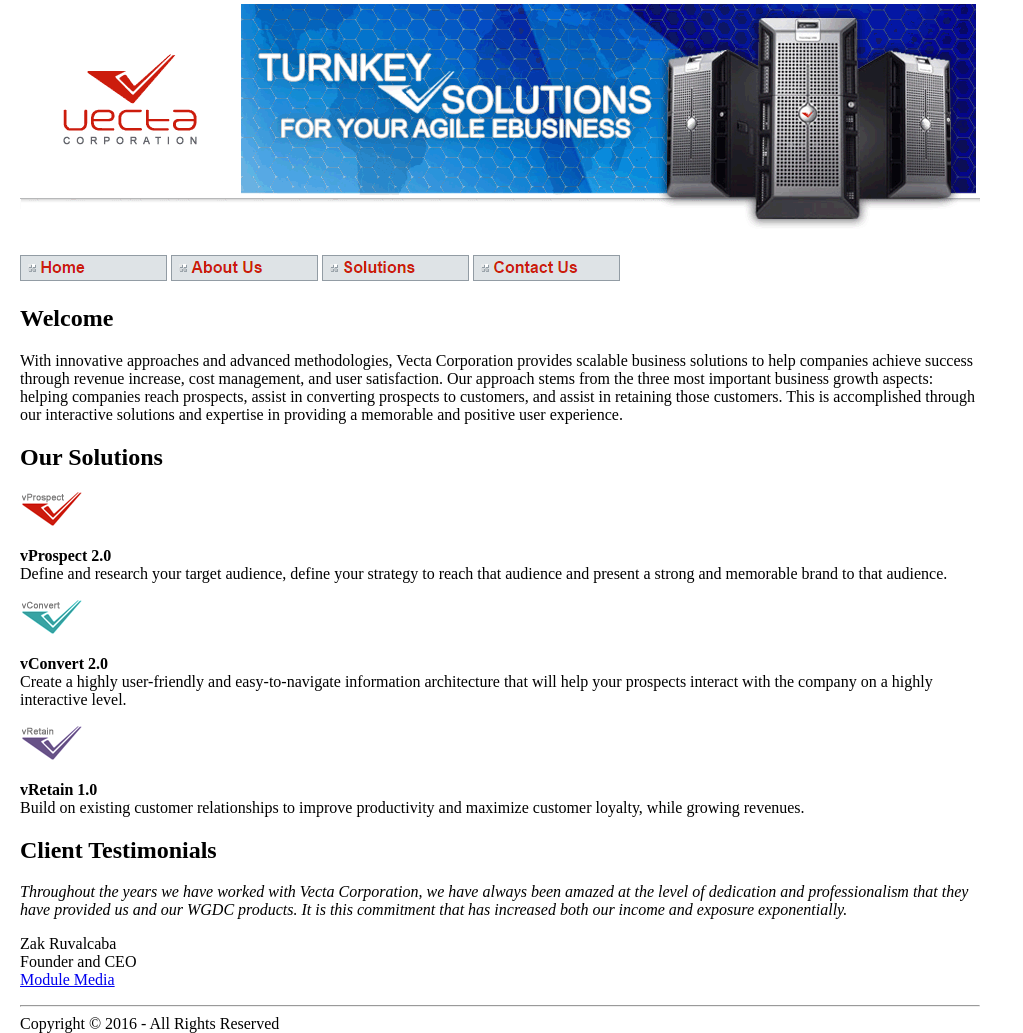
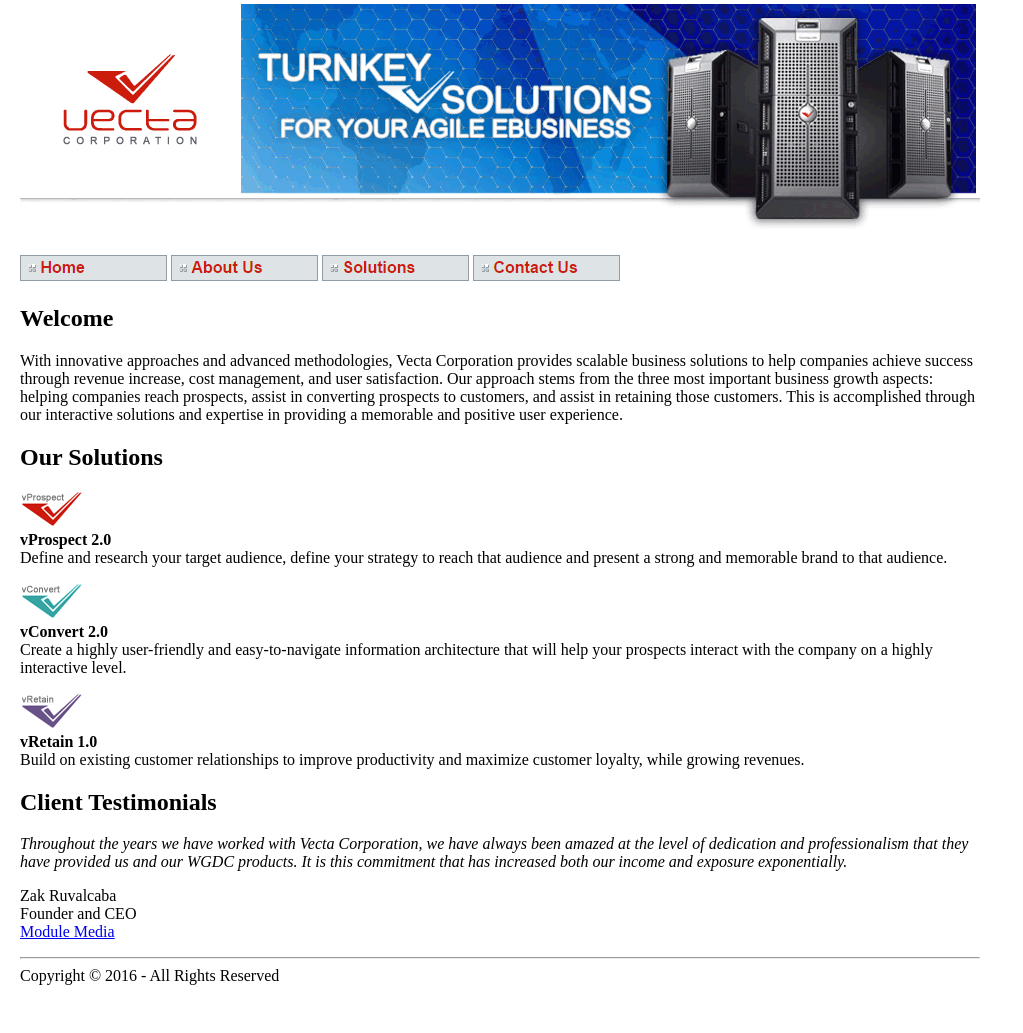
Before and after one commit to badimala218/Assignment-2, a plain HTML site: page index.html in a window 1280 px wide. Shown: the whole page, without its empty margins (0-1023 px from the left). After the commit the page ends 985 px from the top, so only its background shows below. Drawn offline with Linux system fonts and the light colour scheme.

Commit message:
Update index.html
Updated tags used in index.html

```diff
--- a/index.html
+++ b/index.html
@@ -35,16 +35,16 @@
 
 	<h2>Our Solutions</h2>
 	<section>
-		<img src="./vectacorp/images/logo_vprospect.gif" alt="vProspect Logo">
-		<p><strong>vProspect 2.0</strong><br>
+		<p><img src="./vectacorp/images/logo_vprospect.gif" alt="vProspect Logo"><br>
+		<strong>vProspect 2.0</strong><br>
 			Define and research your target audience, define your strategy to reach that audience and present a strong and memorable brand to that audience.
 		</p>
-		<img src="./vectacorp/images/logo_vconvert.gif" alt="vConvert Logo">
-		<p><strong>vConvert 2.0</strong><br>
+		<p><img src="./vectacorp/images/logo_vconvert.gif" alt="vConvert Logo"><br>
+		<strong>vConvert 2.0</strong><br>
 			Create a highly user-friendly and easy-to-navigate information architecture that will help your prospects interact with the company on a highly interactive level.
 		</p>
-		<img src="./vectacorp/images/logo_vretain.gif" alt="vRetain Logo">
-		<p><strong>vRetain 1.0</strong><br>
+		<p><img src="./vectacorp/images/logo_vretain.gif" alt="vRetain Logo"><br>
+		<strong>vRetain 1.0</strong><br>
 			Build on existing customer relationships to improve productivity and maximize customer loyalty, while growing revenues.
 		</p>
 	</section>
```
